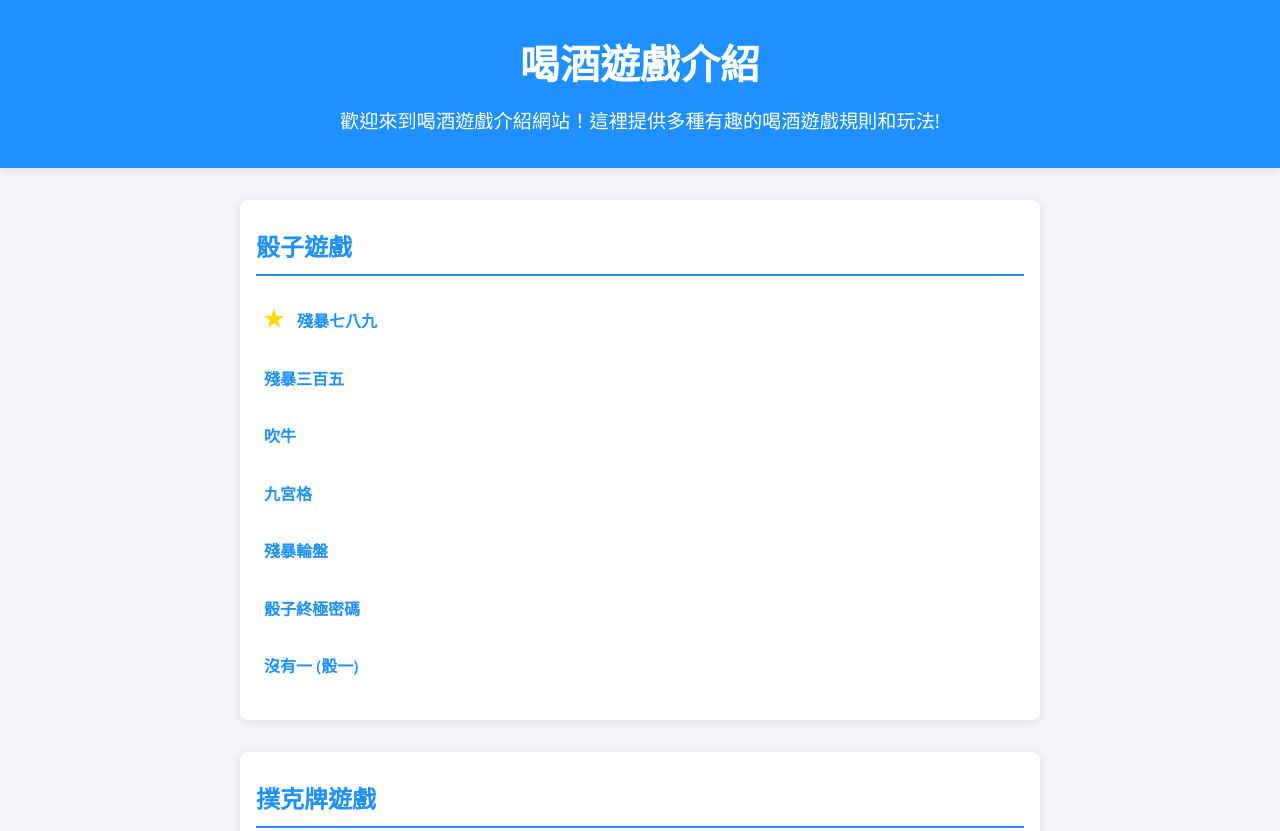
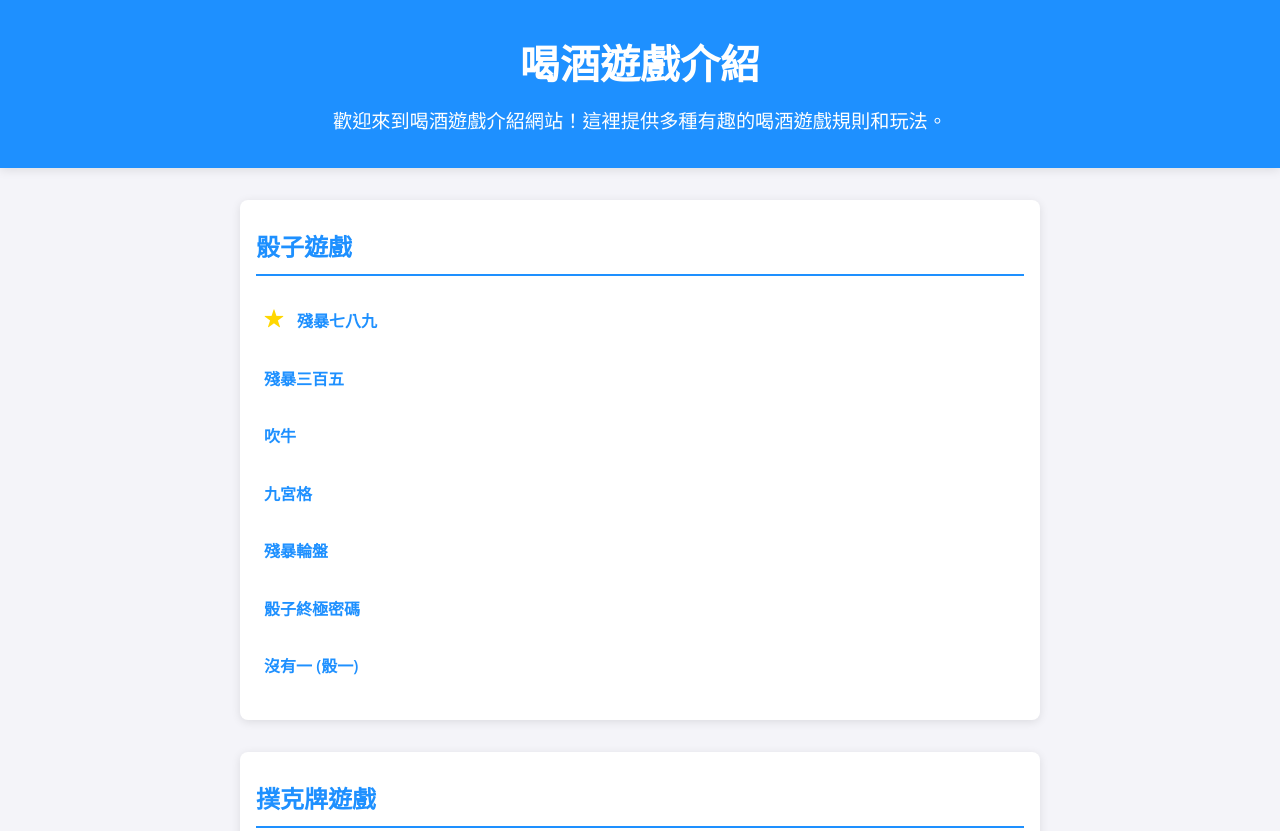
Before and after one commit to jacky88927/drinking-games, a plain HTML site: page index.html in a window 1280 px wide. Shown: the top 831 px of the page. Drawn offline with nearby package versions, Linux system fonts and the light colour scheme.

Commit message:
Add files via upload

```diff
--- a/index.html
+++ b/index.html
@@ -5,12 +5,12 @@
     <meta name="viewport" content="width=device-width, initial-scale=1.0">
     <title>喝酒遊戲介紹</title>
     <link rel="stylesheet" href="styles.css">
-    <link href="https://fonts.googleapis.com/css2?family=Open+Sans:wght@300;400;600&display=swap" rel="stylesheet">
+    <link rel="icon" href="beer.png" type="image/x-icon">
 </head>
 <body>
     <header>
         <h1>喝酒遊戲介紹</h1>
-        <p>歡迎來到喝酒遊戲介紹網站！這裡提供多種有趣的喝酒遊戲規則和玩法!</p>
+        <p>歡迎來到喝酒遊戲介紹網站！這裡提供多種有趣的喝酒遊戲規則和玩法。</p>
     </header>
     <main>
         <section>
```
Also changed, not shown: beer.png (added).
